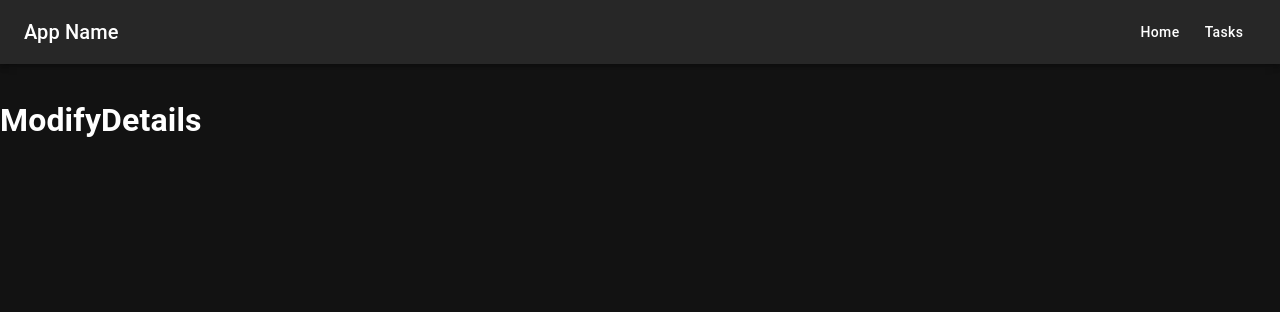
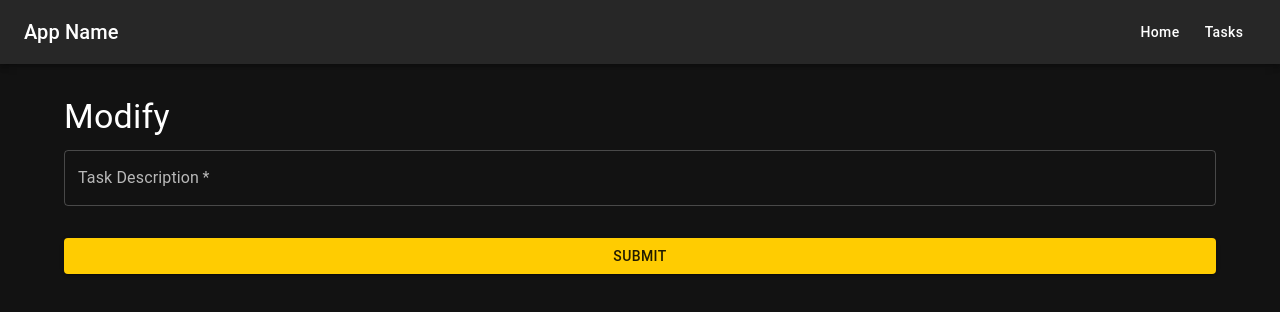
Before and after one commit to ir-acc-dev/Tutorial-SWF, a React (Vite) app in the folder frontend/: page /add-task in a window 1280 px wide. Shown: the top 312 px of the page. Built offline with nearby package versions, Linux system fonts and the light colour scheme.

Commit message:
implemented POST API

```diff
--- a/frontend/src/Client.js
+++ b/frontend/src/Client.js
@@ -4,9 +4,9 @@ const BASE_URL = 'http://localhost:8080/api/tasks'
 
 export const getAllTasks = () => axios.get(BASE_URL);
 
-// export const createEntry = (entry: any) => axios.post(BASE_URL, entry)
-//
-// export const deleteEntry = (entryId:number) => axios.delete(BASE_URL + "/" + entryId);
+export const createTask = (task) => axios.post(BASE_URL, task)
+
+export const deleteTask = (id) => axios.delete(BASE_URL + "/" + id);
 //
 // export const getEntryById = (id:number) => axios.get(BASE_URL + "/" + id);
 //
--- a/frontend/src/components/List.jsx
+++ b/frontend/src/components/List.jsx
@@ -1,6 +1,7 @@
 import {Box, Button, Checkbox, Paper, Table, TableBody, TableCell, TableContainer, TableHead, TableRow, Typography} from "@mui/material";
 import {useEffect, useState} from "react";
 import {getAllTasks} from "../Client.js";
+import {useNavigate} from "react-router-dom";
 
 const List = () => {
 
@@ -20,13 +21,19 @@ const List = () => {
         listAllTasks();
     }, []);
 
+    const navigator = useNavigate();
+
+    const addNewTask = () => {
+        navigator("/add-task")
+    };
 
     return (
         <div>
             <Box>
                 {/* Title and Button Box */}
                 <Box>
-                    <Typography variant="h4" className="title">Travel Entries</Typography>
+                    <Typography variant="h4" className="title">Tasks List</Typography>
+                    <Button onClick={addNewTask}>Add Task</Button>
                 </Box>
 
                 <TableContainer component={Paper}>
--- a/frontend/src/components/ModifyDetails.jsx
+++ b/frontend/src/components/ModifyDetails.jsx
@@ -1,8 +1,57 @@
+import { useState } from 'react';
+import { Container, Typography, Box, TextField, Button} from '@mui/material';
+import {useNavigate} from "react-router-dom";
+import {createTask} from "../Client.js";
+
 const ModifyDetails = () => {
+
+    const [description, setDescription] = useState('');
+    const taskComplete = false;
+    const navigator = useNavigate();
+
+    const handleSubmit = (e) => {
+        e.preventDefault();
+
+        const newTask = {description, taskComplete};
+
+        createTask(newTask)
+            .then((response) => {
+                console.log(response.data);
+                navigator("/tasks");
+            })
+            .catch((error) => {
+                console.error(error);
+            });
+    };
+
     return (
-        <div>
-           <h1>ModifyDetails</h1>
-        </div>
+        <Container>
+            <Typography variant="h4" gutterBottom>Modify</Typography>
+
+            <Box
+                component="form"
+                onSubmit={handleSubmit}
+                sx={{ display: 'flex', flexDirection: 'column', gap: 2 }}
+            >
+                <TextField
+                    label="Task Description"
+                    placeholder="What is the task?"
+                    value={description}
+                    onChange={(e) => setDescription(e.target.value)}
+                    required
+                />
+
+                <Button
+                    type="submit"
+                    variant="contained"
+                    color="primary"
+                    sx={{ mt: 2 }}
+                    onClick={handleSubmit}
+                >
+                    Submit
+                </Button>
+            </Box>
+        </Container>
     );
 };
 
```
